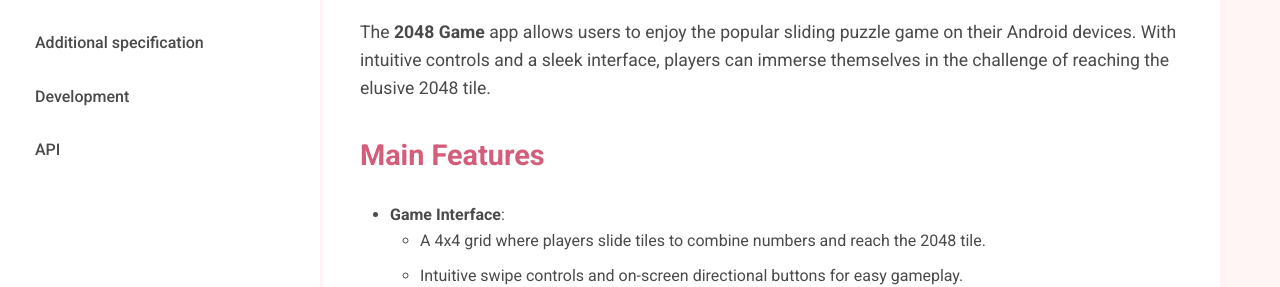
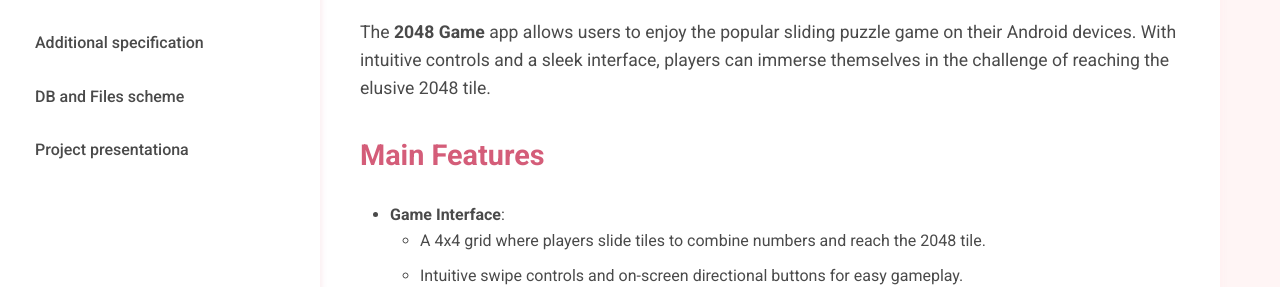
Before and after one commit to fpmi-pmvs2025/pmvs11b-lab8-pickme-team, a Jekyll site: the page built from docs/index.md, in a window 1280 px wide. Shown: the part 222-509 px from the top of the page. Built offline with Jekyll 4.4.1, drawn with Linux system fonts in a browser that asks for light colours.

Commit message:
add all files

```diff
--- a/docs/_config.yml
+++ b/docs/_config.yml
@@ -9,10 +9,10 @@ nav:
     url: /functional
   - title: Additional specification
     url: /additional
-  - title: Development
-    url: /development
-  - title: API
-    url: /api
+  - title: DB and Files scheme
+    url: /db_files
+  - title: Project presentationa
+    url: /presentation
 
 # Default layout
 defaults:
```
